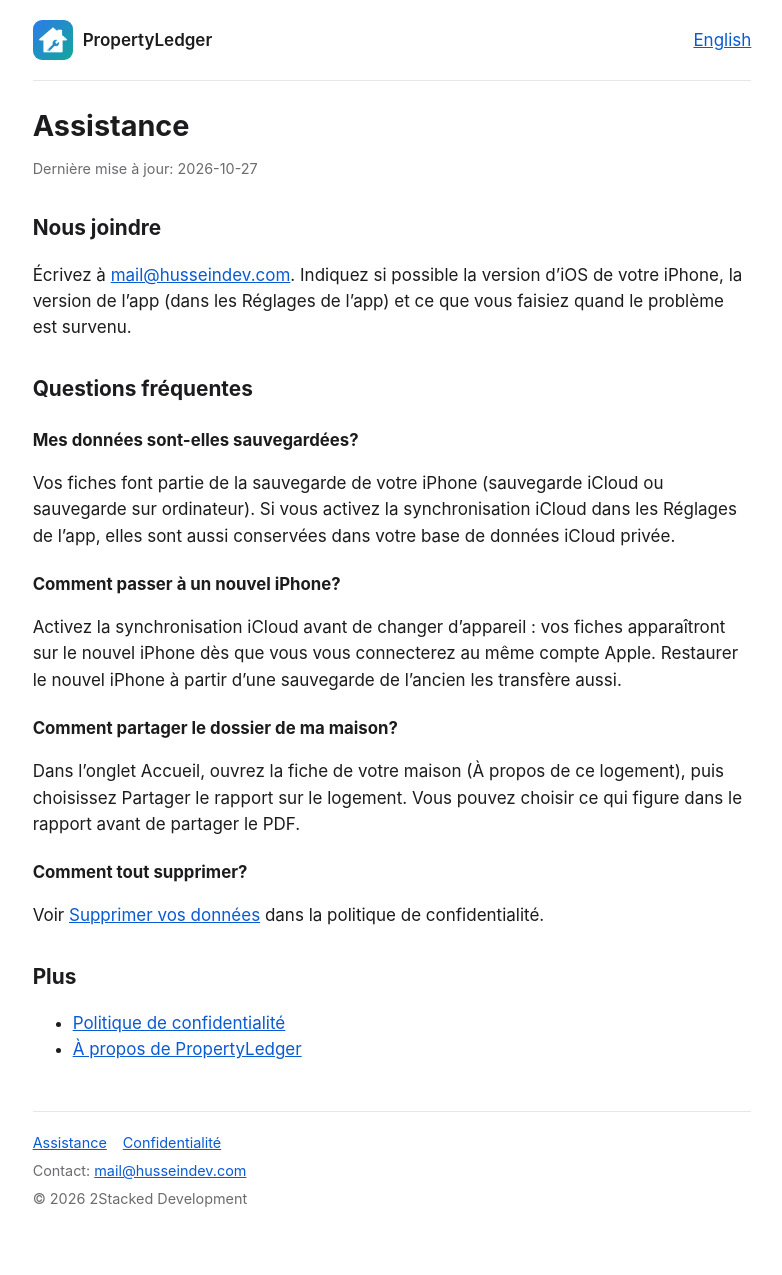
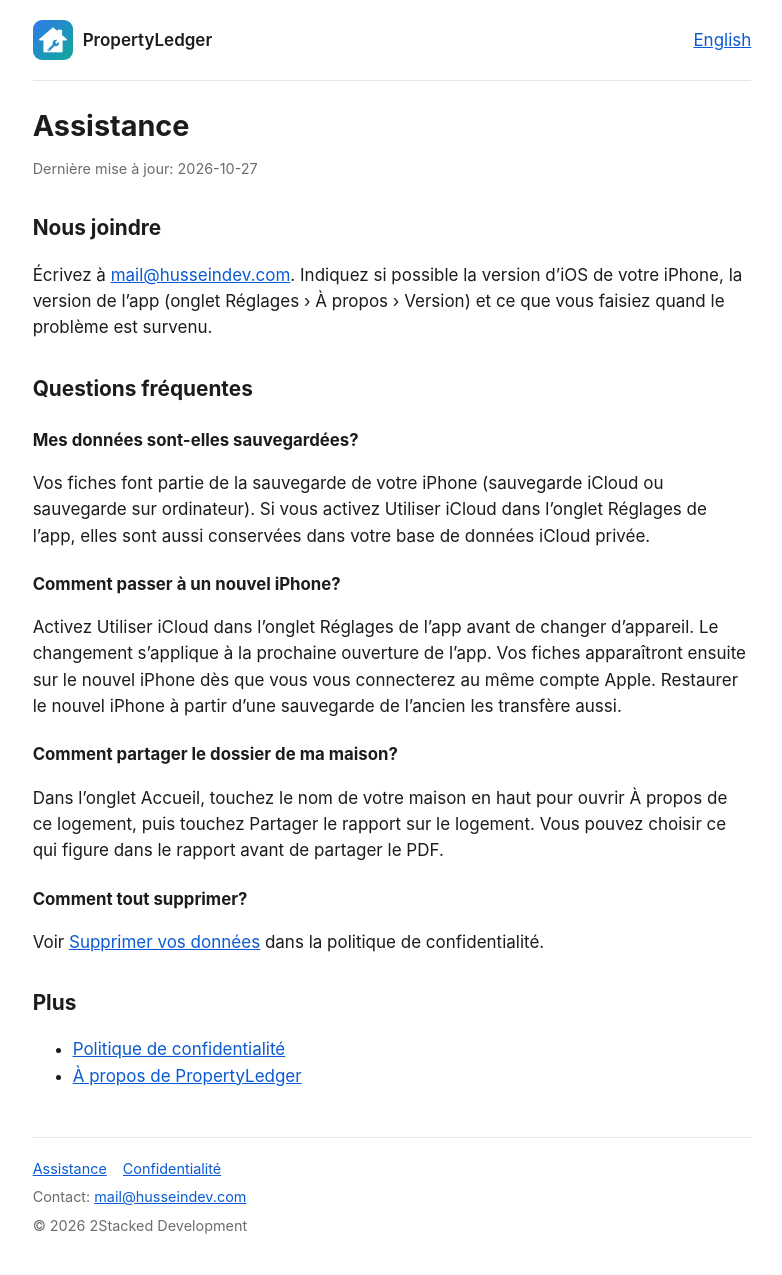
Before and after one commit to 2Stacked/2stacked.github.io, a Jekyll site: the page built from propertyledger/fr/support.md, in a window 1280 px wide. Shown: the whole page, without its empty margins (248-1030 px from the left). Built offline with Jekyll 4.4.1, drawn with Linux system fonts in a browser that asks for light colours; before the commit the page ends 1249 px from its top, so only the background shows below that.

Commit message:
Review fixes: tighter off-site and CSS checks; policy and support wording match the app
- check-site rejects protocol-relative URLs and look-alike hosts, and checks every built CSS file
- privacy: deleting iCloud data applies to anyone who ever turned sync on; Call/Message/Email,
  Siri, Shortcuts and widget hand-offs are listed
- support: names the Settings tab, Use iCloud, About this home and Share Home Report as the app does
- French landing page says devis, as the app does

Co-Authored-By: Claude Opus 5.5 <noreply@anthropic.com>

```diff
--- a/propertyledger/fr/support.md
+++ b/propertyledger/fr/support.md
@@ -11,26 +11,27 @@ description: Obtenir de l'aide avec PropertyLedger.
 ## Nous joindre
 
 Écrivez à [{{ site.contact_email }}](mailto:{{ site.contact_email }}). Indiquez si possible la version d'iOS de
-votre iPhone, la version de l'app (dans les Réglages de l'app) et ce que vous faisiez quand le problème est survenu.
+votre iPhone, la version de l'app (onglet Réglages › À propos › Version) et ce que vous faisiez quand le problème
+est survenu.
 
 ## Questions fréquentes
 
 ### Mes données sont-elles sauvegardées?
 
 Vos fiches font partie de la sauvegarde de votre iPhone (sauvegarde iCloud ou sauvegarde sur ordinateur). Si vous
-activez la synchronisation iCloud dans les Réglages de l'app, elles sont aussi conservées dans votre base de
-données iCloud privée.
+activez Utiliser iCloud dans l'onglet Réglages de l'app, elles sont aussi conservées dans votre base de données
+iCloud privée.
 
 ### Comment passer à un nouvel iPhone?
 
-Activez la synchronisation iCloud avant de changer d'appareil : vos fiches apparaîtront sur le nouvel iPhone dès
-que vous vous connecterez au même compte Apple. Restaurer le nouvel iPhone à partir d'une sauvegarde de l'ancien
-les transfère aussi.
+Activez Utiliser iCloud dans l'onglet Réglages de l'app avant de changer d'appareil. Le changement s'applique à la
+prochaine ouverture de l'app. Vos fiches apparaîtront ensuite sur le nouvel iPhone dès que vous vous connecterez au
+même compte Apple. Restaurer le nouvel iPhone à partir d'une sauvegarde de l'ancien les transfère aussi.
 
 ### Comment partager le dossier de ma maison?
 
-Dans l'onglet Accueil, ouvrez la fiche de votre maison (À propos de ce logement), puis choisissez Partager le
-rapport sur le logement. Vous pouvez choisir ce qui figure dans le rapport avant de partager le PDF.
+Dans l'onglet Accueil, touchez le nom de votre maison en haut pour ouvrir À propos de ce logement, puis touchez
+Partager le rapport sur le logement. Vous pouvez choisir ce qui figure dans le rapport avant de partager le PDF.
 
 ### Comment tout supprimer?
 
```
Also changed, not shown: propertyledger/fr/index.md (+1 -1 lines), propertyledger/fr/privacy.md (+9 -5 lines), propertyledger/privacy.md (+8 -3 lines), propertyledger/support.md (+8 -7 lines), scripts/check-site.rb (+8 -8 lines).
